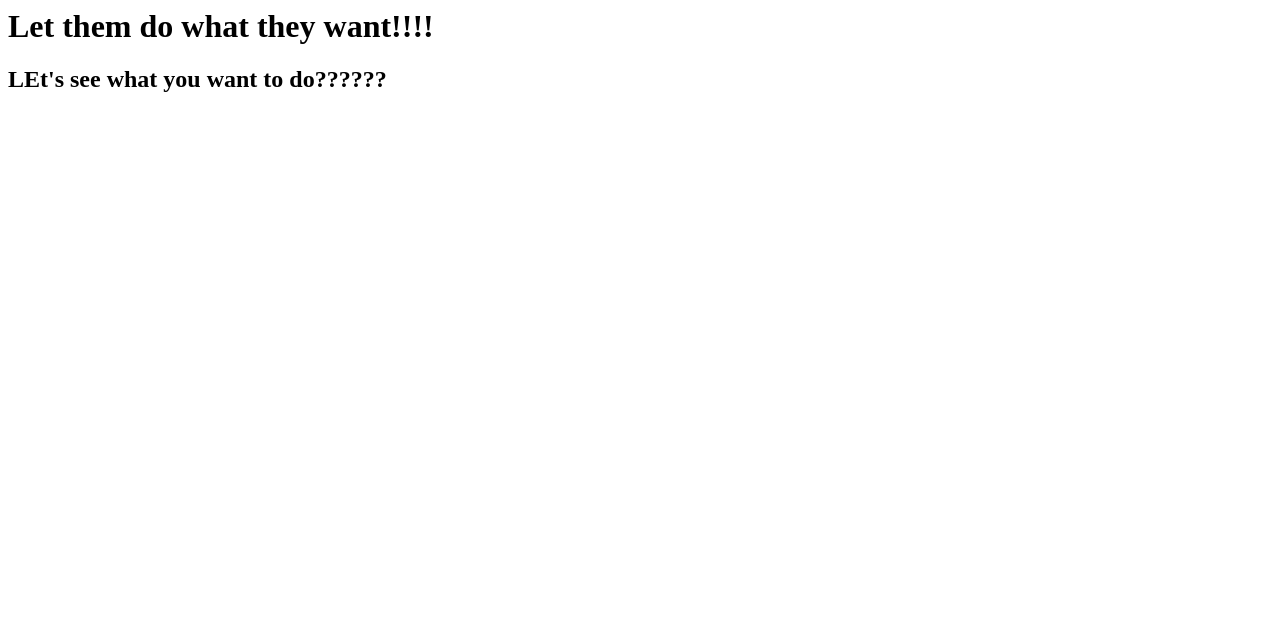
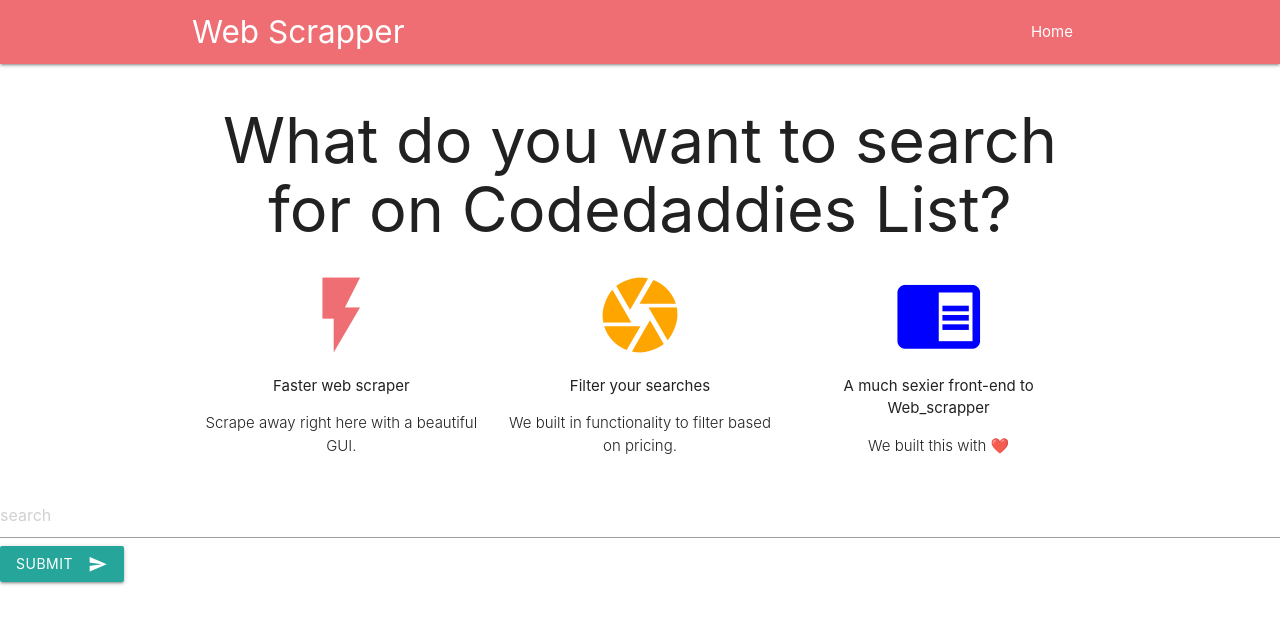
Before and after one commit to F13RC3/web_scrapper, a Django app: page / in a window 1280 px wide. Shown: the top 624 px of the page. Run offline with Django 3.2, Linux system fonts and the light colour scheme.

Commit message:
Add Frontend and requirements

```diff
--- a/my_app/urls.py
+++ b/my_app/urls.py
@@ -3,5 +3,5 @@ from . import views
 
 urlpatterns = [
     path('', views.home, name='home'),
-    path('new-search/', views.new_search, name='new_search'),
+    path('new_search/', views.new_search, name='new_search'),
 ]
--- a/my_app/views.py
+++ b/my_app/views.py
@@ -1,8 +1,11 @@
 from django.shortcuts import render
-
+import requests
 # Create your views here.
 def home(request):
     return render(request,'base.html')
 
 def new_search(request):
-    return render(request,'base.html')
+    search = request.POST.get('Search')
+    # print(search)
+    stuff_for_frontend = {'search':search}
+    return render(request,'my_app/new_search.html', stuff_for_frontend)
--- a/templates/base.html
+++ b/templates/base.html
@@ -1,11 +1,71 @@
+
+{% load static %}
 <html lang="en">
 <head>
     <meta charset="UTF-8">
     <meta name="viewport" content="width=device-width, initial-scale=1.0">
-    <title>Document</title>
+      <!-- Compiled and minified CSS -->
+    <link rel="stylesheet" href="{% static "css/style.css" %}">
+    <link rel="stylesheet" href="https://cdnjs.cloudflare.com/ajax/libs/materialize/1.0.0/css/materialize.min.css">
+    <link href="https://fonts.googleapis.com/icon?family=Material+Icons" rel="stylesheet">
+    <!-- Compiled and minified JavaScript -->
+    <script src="https://cdnjs.cloudflare.com/ajax/libs/materialize/1.0.0/js/materialize.min.js"></script>
+
+    <title>WEB SCRAPPER</title>
 </head>
 <body>
-    <h1>Let them do what they want!!!!</h1>
-    <h2>LEt's see what you want to do??????</h2>
+
+<nav>
+    <div class="container nav-wrapper">
+        <a href="/" class="brand-logo">Web Scrapper</a>
+        <ul id="nav-mobile" class="right">
+            <li><a href="/">Home</a></li>
+        </ul>
+    </div>
+</nav>
+<div class="container">
+    <h1 style="text-align: center">What do you want to search for on Codedaddies List?</h1>
+    <div class="row">
+        <div class="col s4">
+            <!-- Promo Content 1 goes here -->
+            <div class="center">
+                <i class="large material-icons" style="color: #EE6E73">flash_on</i>
+                <p>Faster web scraper</p>
+                <p class="light center">Scrape away right here with a beautiful GUI.</p>
+            </div>
+        </div>
+
+        <div class="col s4">
+            <!-- Promo Content 2 goes here -->
+            <div class="center">
+                <i class="large material-icons" style="color: orange">camera</i>
+                <p>Filter your searches</p>
+                <p class="light center">We built in functionality to filter based on pricing.</p>
+            </div>
+        </div>
+
+        <div class="col s4">
+            <!-- Promo Content 3 goes here -->
+            <div class="center">
+                <i class="large material-icons" style="color: blue">chrome_reader_mode</i>
+                <p>A much sexier front-end to Web_scrapper</p>
+                <p class="light center">We built this with ❤️</p>
+            </div>
+        </div>
+    </div>
+</div>
+<form action="{% url 'new_search' %}" method="POST">
+        {% csrf_token %}
+        <input type="text" name="Search" placeholder="search">
+
+          <button class="btn waves-effect waves-light" type="submit" name="action">Submit
+            <i class="material-icons right">send</i>
+          </button>
+</form>
+{% block content %}
+
+{% endblock content%}
+<script src="https://cdnjs.cloudflare.com/ajax/libs/materialize/1.0.0/js/materialize.min.js"></script>
 </body>
+
 </html>
```
Also changed, not shown: requirements.txt (added, +12 -0 lines), templates/my_app/new_search.html (added, +25 -0 lines), README.md (added).
